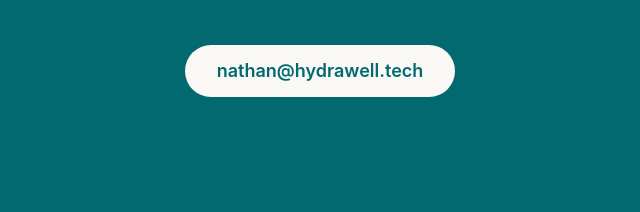
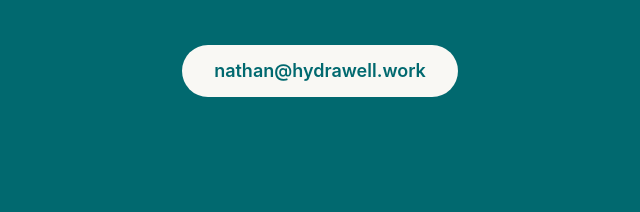
Before and after one commit to luubernathan-commits/hydrawell-site, a plain HTML site: page index.html in a window 1280 px wide. Shown: the part 6897-7109 px from the top of the page, 320-960 px from the left. Drawn offline with Linux system fonts and the light colour scheme; a web font is replaced by a local one.

Commit message:
Update email from hydrawell.tech to hydrawell.work

```diff
--- a/index.html
+++ b/index.html
@@ -905,7 +905,7 @@ a:hover { color: var(--color-primary-hover); }
   <div class="container">
     <h2 class="section-title reveal">Ready to build Medicine 5.0?</h2>
     <p class="section-desc reveal">Whether you're a practitioner, investor, or compounding partner — HydraWell is the operating system for the next era of Australian healthcare.</p>
-    <a href="mailto:nathan@hydrawell.tech" class="btn btn--primary btn--large reveal">nathan@hydrawell.tech</a>
+    <a href="mailto:nathan@hydrawell.work" class="btn btn--primary btn--large reveal">nathan@hydrawell.work</a>
   </div>
 </section>
 
```
